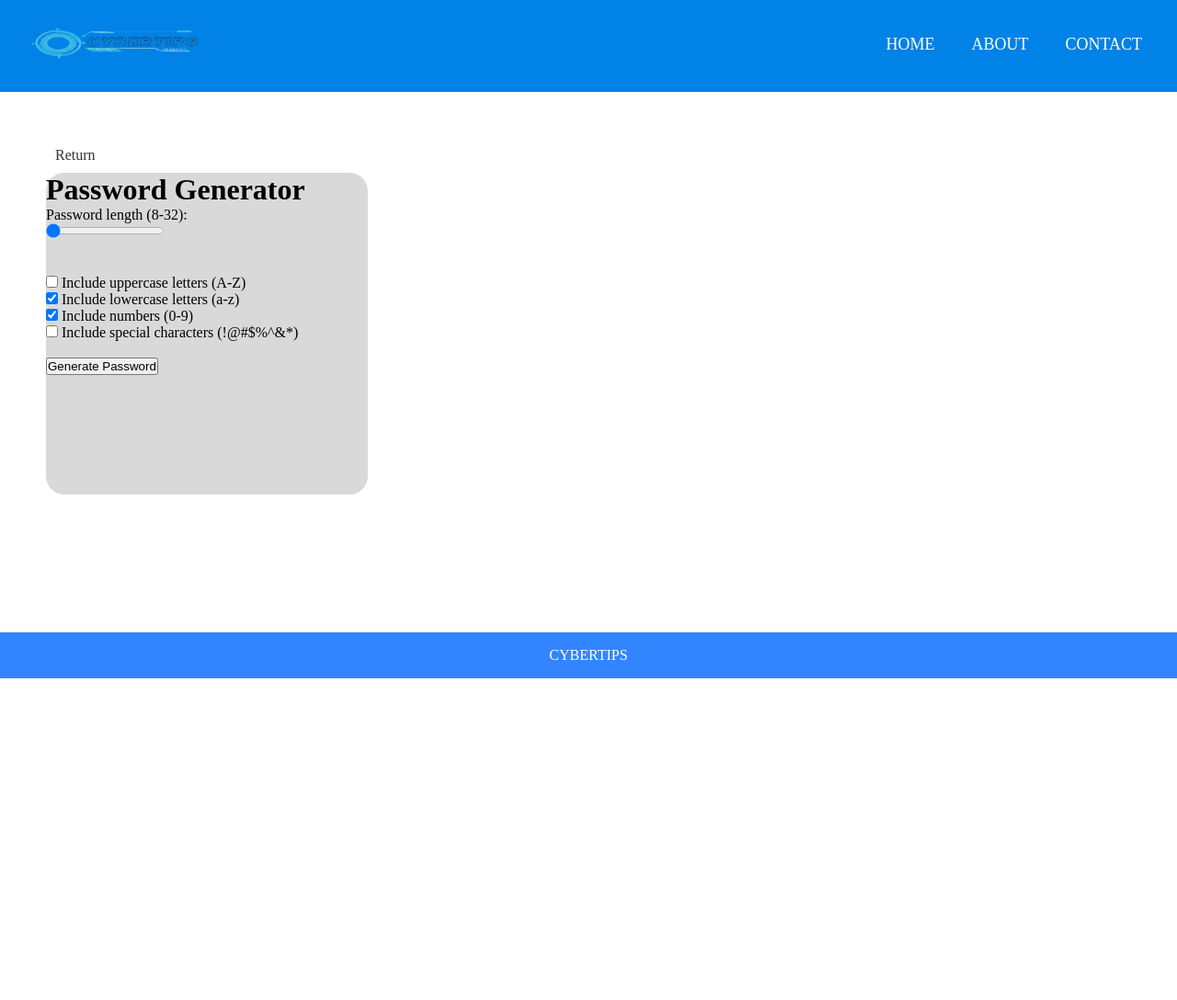
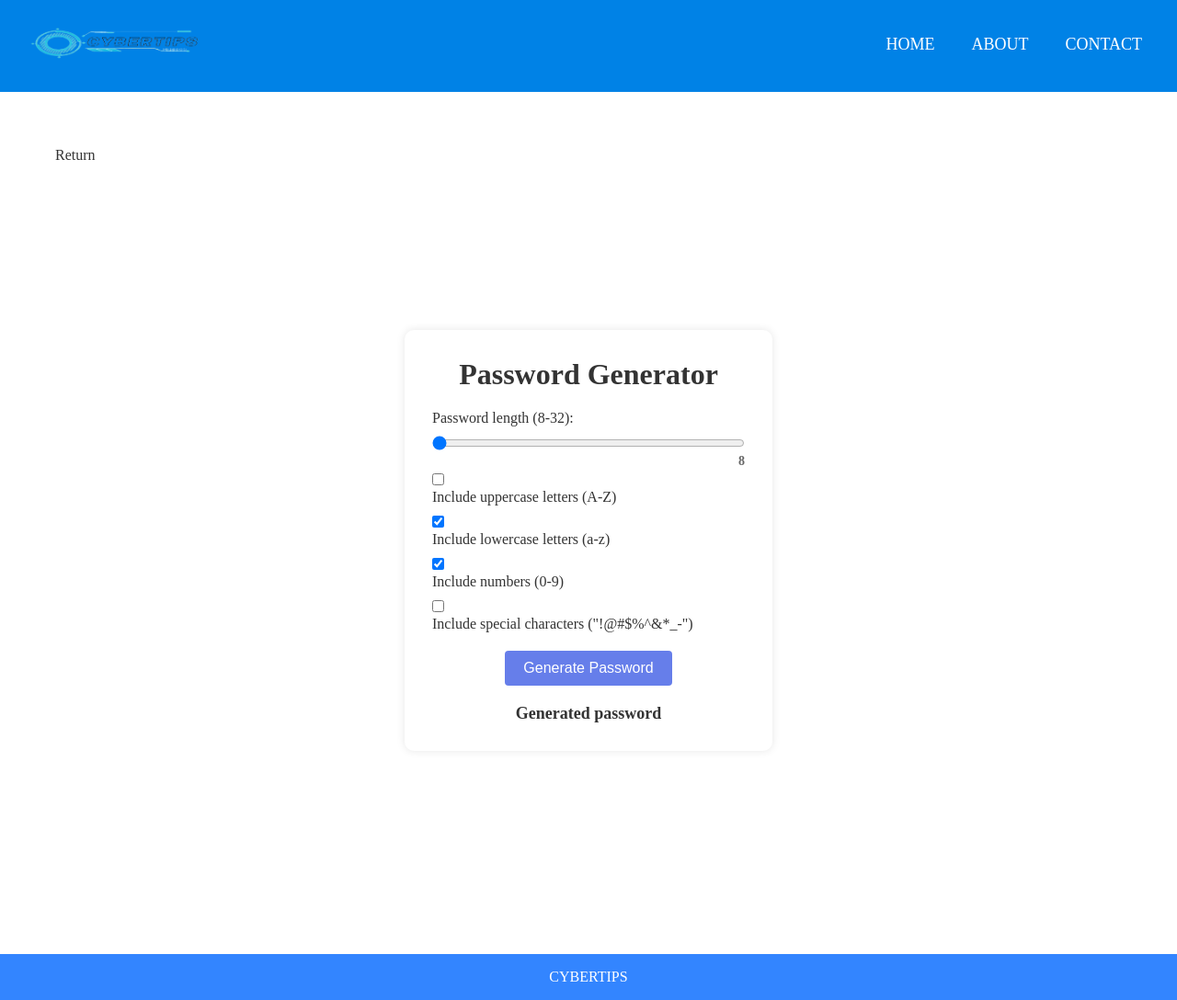
Before and after one commit to AldrickOnzaga/cybertips, a PHP site: page /password-generator.php in a window 1280 px wide. Shown: the whole page at 92% size. Before the commit the page ends 738 px from the top, so only its background shows below. Run offline with PHP 8.4, Linux system fonts and the light colour scheme.

Commit message:
modified

```diff
--- a/css/password-generator.css
+++ b/css/password-generator.css
@@ -1,13 +1,81 @@
 .password-generator-container {
-  position: relative;
-  width: 100%;
-  height: 450px;
+  display: flex;
+  justify-content: center;
+  align-items: center;
+  height: 100vh;
 }
 
 .password-generator {
+  width: 400px;
+  background: #fff;
+  border-radius: 10px;
+  padding: 30px;
+  box-shadow: 0 0 10px rgba(0, 0, 0, 0.1);
+}
+
+.password-generator h1 {
+  text-align: center;
+  color: #333;
+  margin-bottom: 20px;
+}
+
+.password-generator label {
+  display: block;
+  margin-bottom: 10px;
+  color: #333;
+}
+
+.slidecontainer {
+  margin-bottom: 20px;
+  position: relative;
+}
+
+.slider {
+  width: 100%;
+}
+
+#slider-value {
+  display: inline-block;
   position: absolute;
-  width: 350px;
-  height: 350px;
-  background: #D9D9D9;
-  border-radius: 20px;
+  right: 0;
+  color: #666;
+  font-size: 14px;
+  font-weight: bold;
 }
+
+.password-generator input[type="checkbox"] {
+  margin-right: 5px;
+}
+
+.password-generator input[type="submit"] {
+  display: block;
+  margin: 20px auto;
+  background: #667eea;
+  color: #fff;
+  border: none;
+  border-radius: 4px;
+  padding: 10px 20px;
+  font-size: 16px;
+  cursor: pointer;
+  transition: background 0.3s ease;
+}
+
+.password-generator input[type="submit"]:hover {
+  background: #5a67d8;
+}
+
+.generated-password {
+  text-align: center;
+  margin-top: 20px;
+}
+
+.generated-password h2 {
+  color: #333;
+  font-size: 18px;
+}
+
+.generated-password p {
+  color: #666;
+  font-size: 16px;
+  word-break: break-all;
+}
--- a/password-generator.php
+++ b/password-generator.php
@@ -30,24 +30,28 @@
       </div>
       <div class="password-generator-container">
         <div class="password-generator">
-          <form method="post">
+          <form method="post" id="password-generator">
             <h1>Password Generator</h1>
             <label for="length">Password length (8-32):</label>
             <div class="slidecontainer">
               <input type="range" min="8" max="32" value="8" class="slider" id="length" name="length">
-              <span id="slider-value"></span>
+              <br>
+              <span id="slider-value">8</span>
             </div>
-            <br><br>
             <input type="checkbox" id="uppercase" name="uppercase" value="1">
-            <label for="uppercase">Include uppercase letters (A-Z)</label><br>
+            <label for="uppercase">Include uppercase letters (A-Z)</label>
             <input type="checkbox" id="lowercase" name="lowercase" value="1" checked>
-            <label for="lowercase">Include lowercase letters (a-z)</label><br>
+            <label for="lowercase">Include lowercase letters (a-z)</label>
             <input type="checkbox" id="numbers" name="numbers" value="1" checked>
-            <label for="numbers">Include numbers (0-9)</label><br>
+            <label for="numbers">Include numbers (0-9)</label>
             <input type="checkbox" id="special" name="special" value="1">
-            <label for="special">Include special characters (!@#$%^&*)</label><br><br>
+            <label for="special">Include special characters ("!@#$%^&*_-")</label>
             <input type="submit" name="generate" value="Generate Password">
           </form>
+          <div class="generated-password">
+            <h2>Generated password</h2>
+            <p id="generated-password"></p>
+          </div>
         </div>
       </div>
     </div>
@@ -63,4 +67,73 @@
             });
         });
   </script>
+  <script>
+    // Function to generate a random password
+    function generatePassword() {
+      // Define the characters to include in the password based on the selected criteria
+      var uppercaseChars = "ABCDEFGHIJKLMNOPQRSTUVWXYZ";
+      var lowercaseChars = "abcdefghijklmnopqrstuvwxyz";
+      var numberChars = "0123456789";
+      var specialChars = "!@#$%^&*_-";
+
+      // Get the user-selected options
+      var length = document.getElementById("length").value;
+      var includeUppercase = document.getElementById("uppercase").checked;
+      var includeLowercase = document.getElementById("lowercase").checked;
+      var includeNumbers = document.getElementById("numbers").checked;
+      var includeSpecialChars = document.getElementById("special").checked;
+
+      // Create a character pool based on the selected options
+      var characterPool = "";
+      if (includeUppercase) {
+        characterPool += uppercaseChars;
+      }
+      if (includeLowercase) {
+        characterPool += lowercaseChars;
+      }
+      if (includeNumbers) {
+        characterPool += numberChars;
+      }
+      if (includeSpecialChars) {
+        characterPool += specialChars;
+      }
+
+      // Generate the password by selecting random characters from the character pool
+      var password = "";
+      for (var i = 0; i < length; i++) {
+        var randomIndex = Math.floor(Math.random() * characterPool.length);
+        password += characterPool.charAt(randomIndex);
+      }
+
+      // Display the generated password
+      document.getElementById("generated-password").innerText = password;
+    }
+
+    // Attach an event listener to the form submit event
+    document.getElementById("password-generator").addEventListener("submit", function(event) {
+      event.preventDefault(); // Prevent form submission
+      generatePassword(); // Generate the password
+    });
+  </script>
+  <script>
+    window.addEventListener('DOMContentLoaded', function() {
+      // Get the range input element
+      const rangeInput = document.getElementById('length');
+
+      // Set the initial value of the range slider to 8
+      rangeInput.value = 8;
+
+      // Get the span element to display the slider value
+      const sliderValue = document.getElementById('slider-value');
+
+      // Update the span element with the initial value
+      sliderValue.textContent = rangeInput.value;
+
+      // Add an event listener to the range input
+      rangeInput.addEventListener('input', function() {
+        // Update the span element with the current value of the range slider
+        sliderValue.textContent = rangeInput.value;
+      });
+    });
+  </script>
 </html>
```
